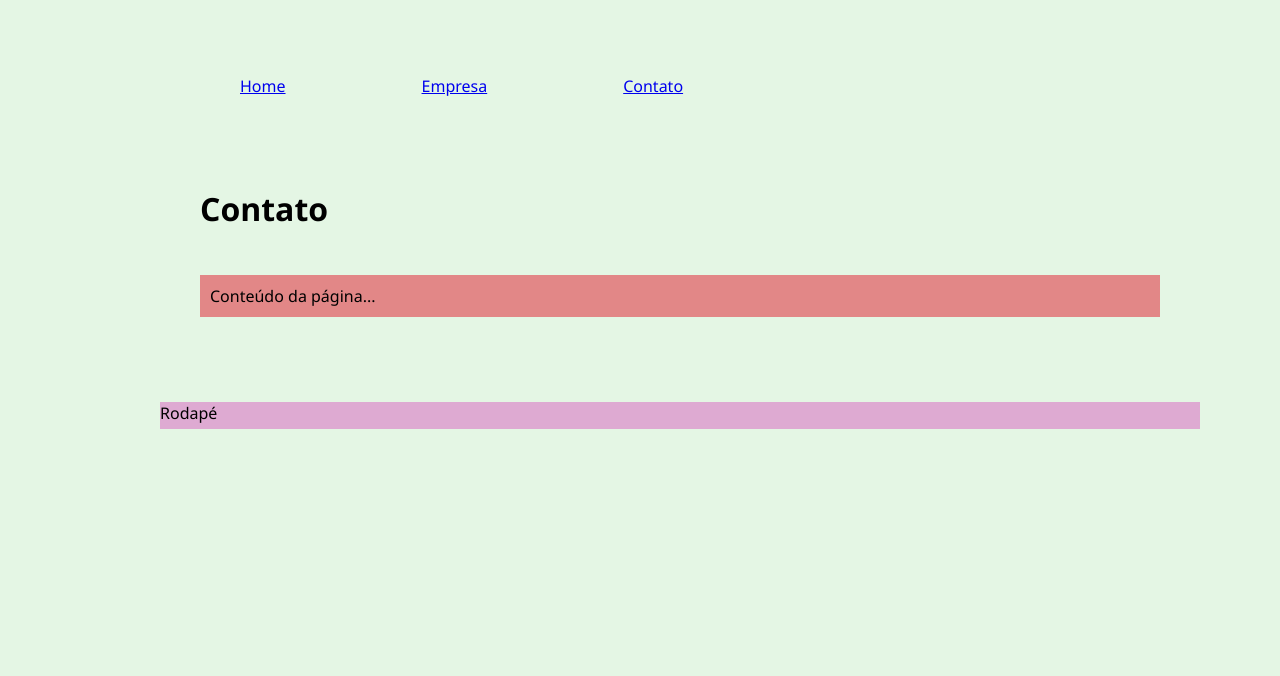
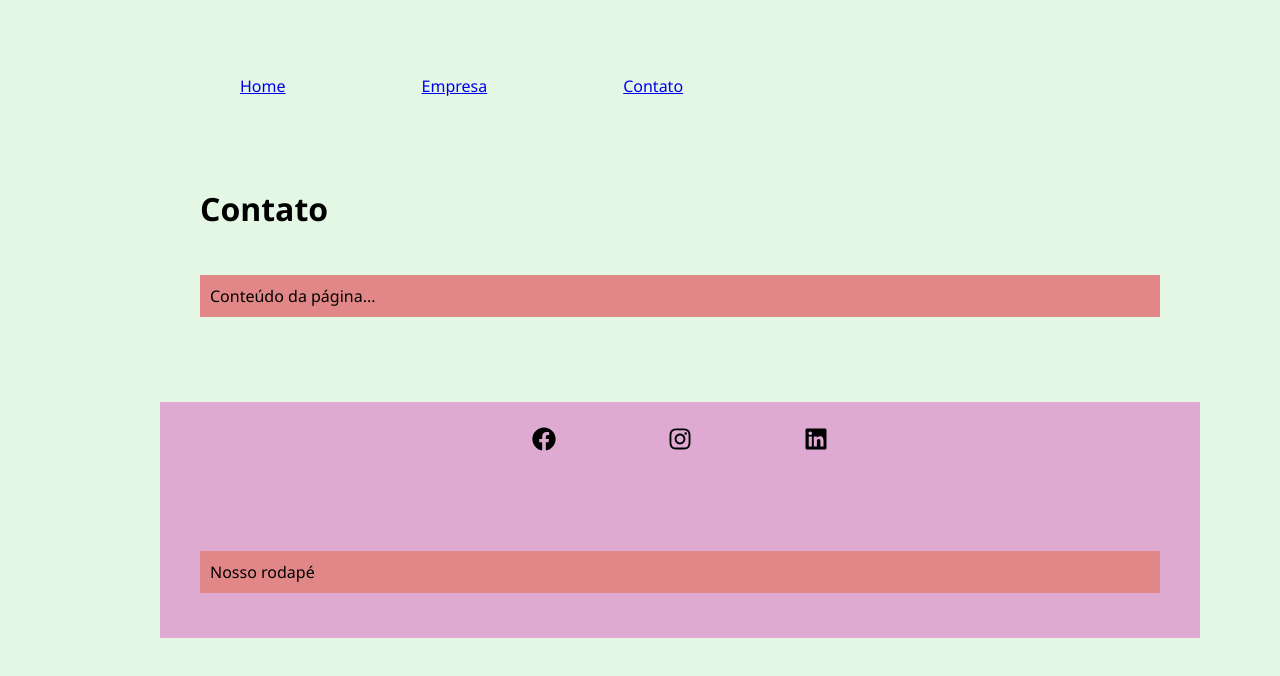
Before and after one commit to giovanep4mg/React_1_projeto, a React (Create React App) app: page /contato in a window 1280 px wide. Shown: the top 676 px of the page. Built offline with nearby package versions, Linux system fonts and the light colour scheme.

Commit message:
aula15 finalizada

```diff
--- a/src/components/layout/Footer.js
+++ b/src/components/layout/Footer.js
@@ -1,6 +1,17 @@
+import {FaFacebook, FaInstagram, FaLinkedin } from 'react-icons/fa';
+
+import styles from './Footer.module.css';
+
 function Footer(){
     return(
-        <footer>Rodapé</footer>
+        <footer>
+            <ul className={styles.social_list}>
+                <li><FaFacebook/></li>
+                <li><FaInstagram/></li>
+                <li><FaLinkedin/></li>
+            </ul>
+            <p>Nosso rodapé</p>
+        </footer>
     )
 }
 export default Footer;
--- /dev/null
+++ b/src/components/layout/Footer.module.css
@@ -0,0 +1,15 @@
+.social_list{
+    display: flex;
+    justify-content: center;
+    align-items: center;
+    list-style: none;
+}
+
+.social_list li {
+    margin: 0 1em;
+}
+
+.social_list svg {
+    font-size: 1.5em;
+    cursor: pointer;
+}
```
Also changed, not shown: 1 other file (tests, documents, lock files or other folders).
